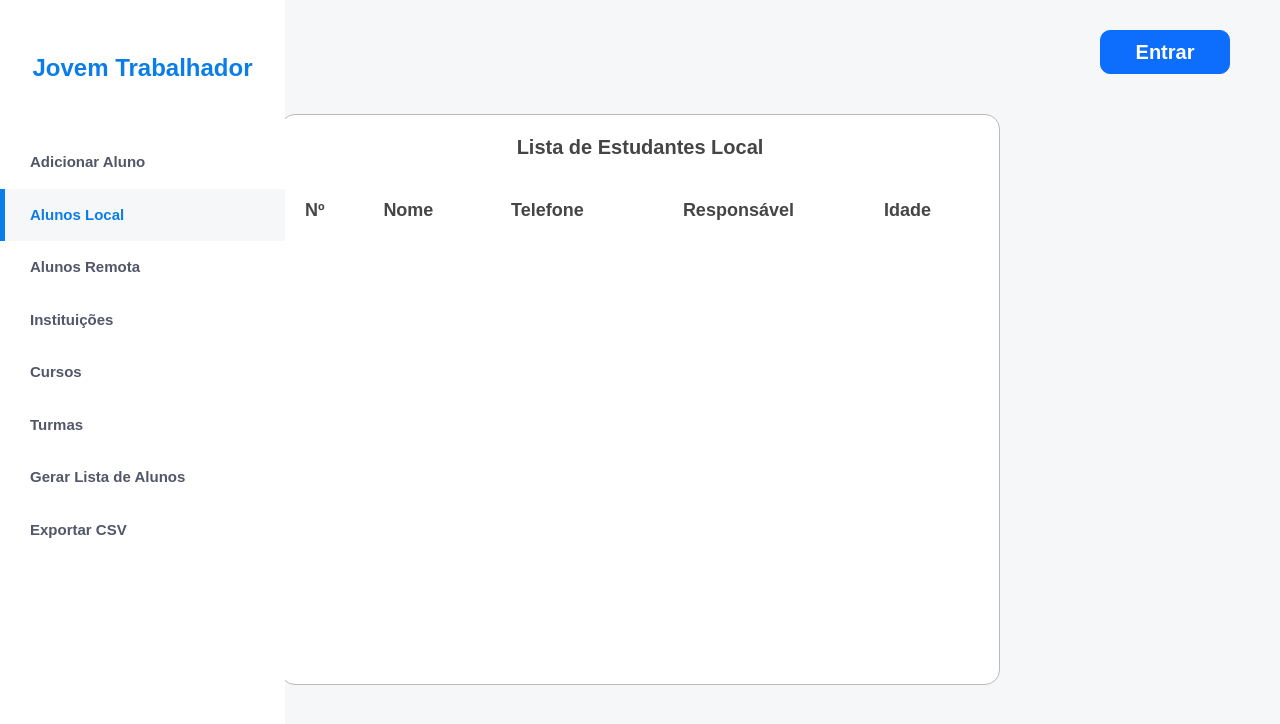
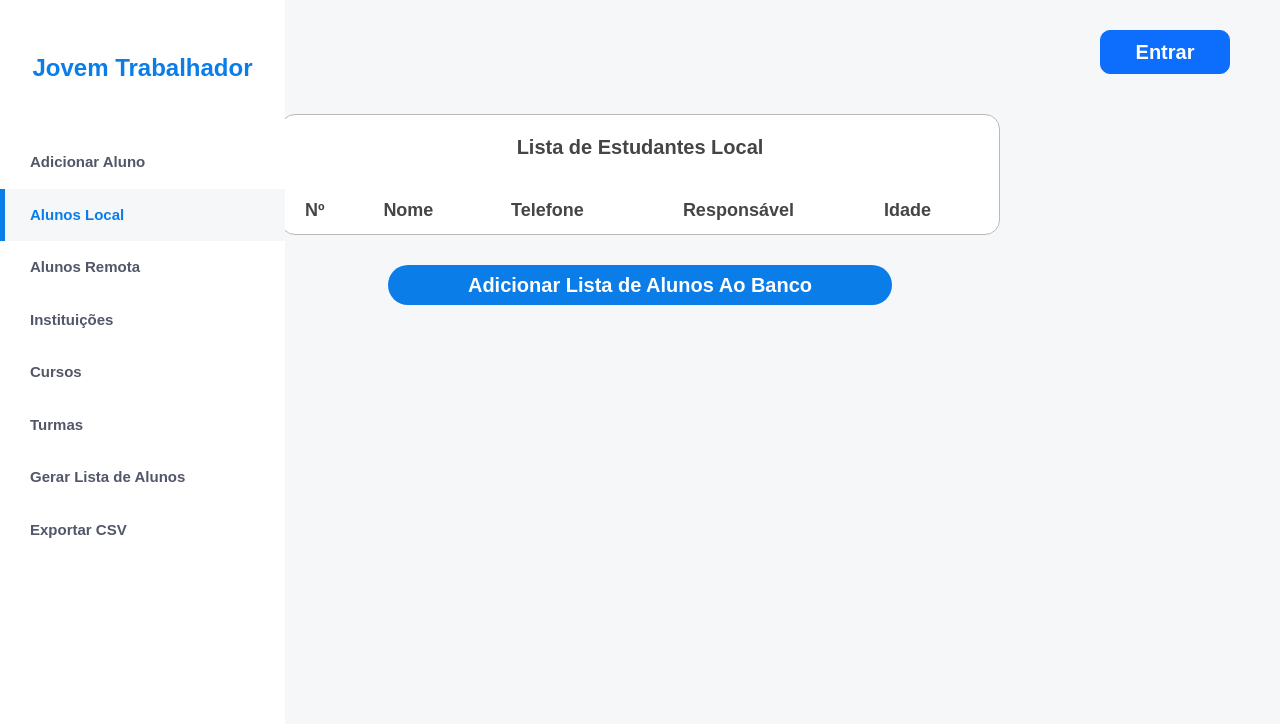
Before and after one commit to Kaua032/Jovem_Trabalhador_Front_End, a React (Vite) app: page /localStudents in a window 1280 px wide. Shown: the top 724 px of the page. Built offline with nearby package versions, Linux system fonts and the light colour scheme.

Commit message:
feat: "Added register students functionality to ListLocalStudents component, including API call to post students to remote database"

```diff
--- a/src/pages/ListLocalStudents/ListLocalStudents.jsx
+++ b/src/pages/ListLocalStudents/ListLocalStudents.jsx
@@ -5,6 +5,9 @@ import {
   ListAreaLocalStudents,
   MainLocalStudents,
 } from "./ListLocalStudentsStyled";
+import SubmitButton from "../../components/SubmitButton/SubmitButton";
+import Cookies from "js-cookie";
+import { postAllStudents } from "../../services/student";
 
 export default function ListLocalStudents() {
   const [infoLocalStudents, setInfoLocalStudents] = useState([]);
@@ -33,6 +36,31 @@ export default function ListLocalStudents() {
       age--;
     }
     return age;
+  }
+
+  async function registerStudents() {
+    const currentStudents = localStorage.getItem("students")
+      ? JSON.parse(localStorage.getItem("students"))
+      : [];
+
+    if (currentStudents.length == 0) {
+      return alert(
+        "Você precisa registrar algum aluno na rede Local antes de enviar para a Rede Remota."
+      );
+    } else if (!Cookies.get("token")) {
+      return alert(
+        "Você precisa estar logado para registrar algum aluno na rede Remota"
+      );
+    }
+
+    const response = await postAllStudents(infoLocalStudents);
+
+    if (response.status == 200) {
+      alert(response.data.message);
+    } else if (response.status == 201) {
+      alert(response.data.message);
+      setInfoLocalStudents([]);
+    }
   }
 
   useEffect(() => {
@@ -79,6 +107,12 @@ export default function ListLocalStudents() {
             </tbody>
           </table>
         </div>
+        <SubmitButton
+          onClick={registerStudents}
+          type="submit"
+          title="Adicionar Lista de Alunos Ao Banco"
+          width="70%"
+        />
       </ListAreaLocalStudents>
     </MainLocalStudents>
   );
--- a/src/pages/ListLocalStudents/ListLocalStudentsStyled.jsx
+++ b/src/pages/ListLocalStudents/ListLocalStudentsStyled.jsx
@@ -14,7 +14,6 @@ export const ListAreaLocalStudents = styled.div`
 
   #listArea {
     width: 720px;
-    min-height: 571px;
     display: flex;
     flex-direction: column;
     align-items: center;
@@ -24,7 +23,7 @@ export const ListAreaLocalStudents = styled.div`
     border-radius: 15px;
     border: 1px solid #bababa;
   }
-  div h2 {
+  #listArea h2 {
     font-size: 20px;
     font-weight: bold;
     color: #454545;
--- a/src/services/student.js
+++ b/src/services/student.js
@@ -1,4 +1,5 @@
 import axios from "axios";
+import Cookies from "js-cookie";
 
 const baseURL = "http://localhost:2000";
 
@@ -13,3 +14,13 @@ export function getAllStudentsBySearch(data) {
 
   return response;
 }
+
+export function postAllStudents(data) {
+  const response = axios.post(`${baseURL}/student/register`, data, {
+    headers: {
+      Authorization: `Bearer ${Cookies.get("token")}`,
+    },
+  });
+
+  return response;
+}
```
